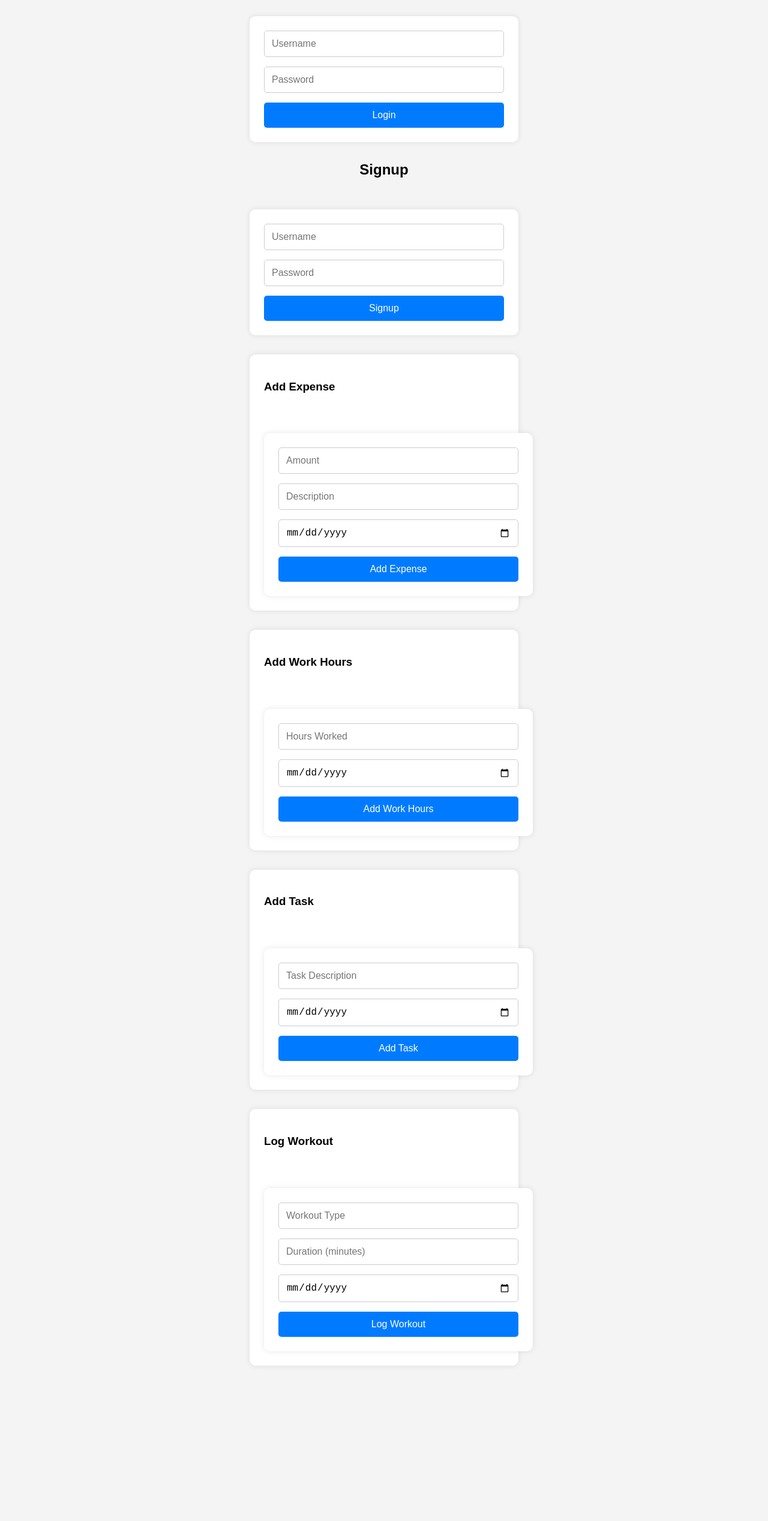
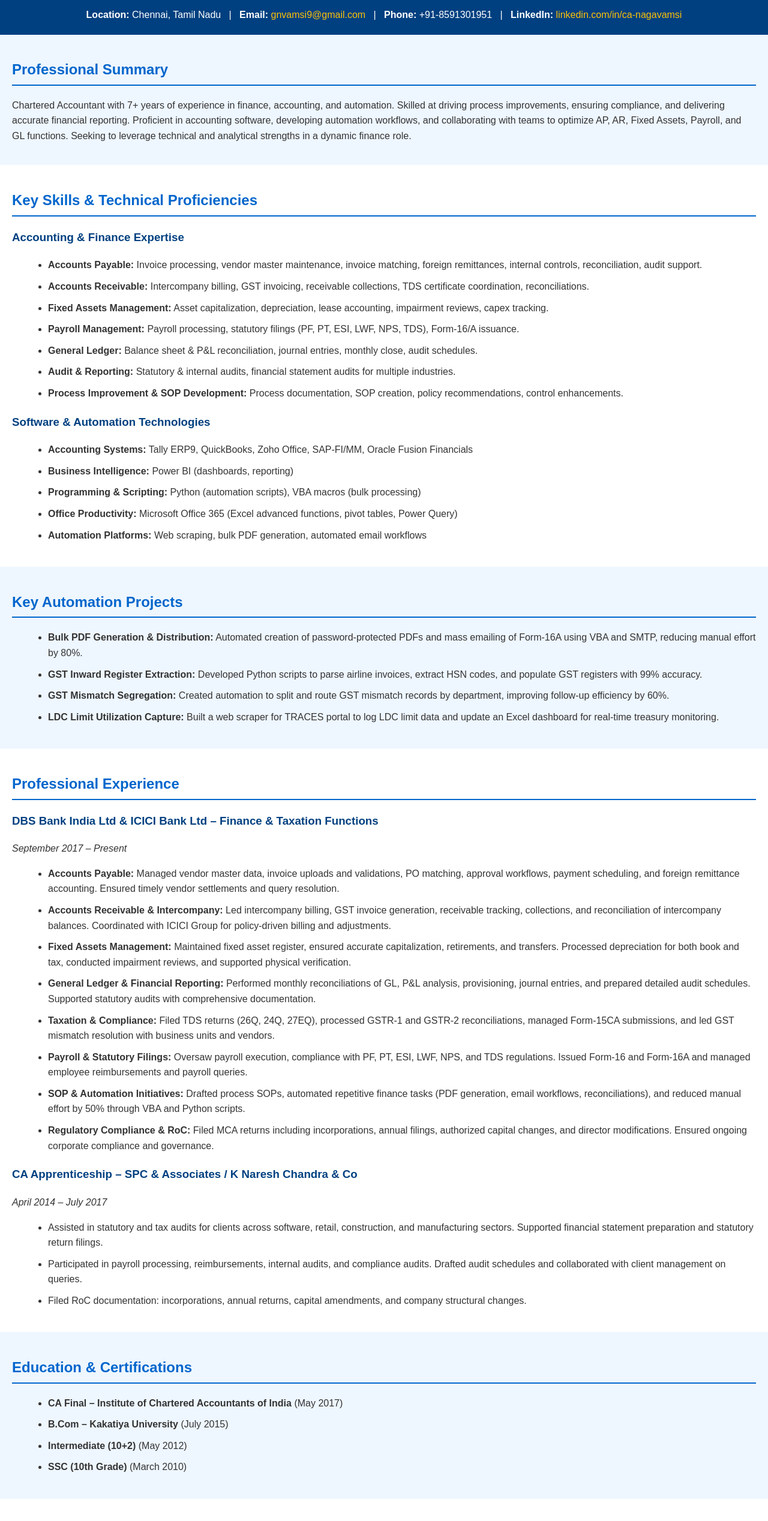
Before and after one commit to gnaganaganaga/personal-tracker, a website: page views/index.html in a window 1280 px wide. Shown: the part 117-2653 px from the top of the page at 60% size. Before the commit the page ends 2426 px from the top, so only its background shows below. Drawn offline with Linux system fonts and the light colour scheme.

Commit message:
Replaced files with updated versions

```diff
--- a/views/index.html
+++ b/views/index.html
@@ -2,126 +2,151 @@
 <html lang="en">
 <head>
   <meta charset="UTF-8" />
-  <meta name="viewport" content="width=device-width, initial-scale=1.0" />
-  <title>Tracker App</title>
+  <meta name="viewport" content="width=device-width, initial-scale=1.0"/>
+  <title>Nagavamsi Gade – Chartered Accountant | Resume</title>
   <style>
-    body {
-      font-family: sans-serif;
-      margin: 0;
-      padding: 2rem;
-      display: flex;
-      flex-direction: column;
-      align-items: center;
-      justify-content: center;
-      background: #f4f4f4;
-    }
-    form, .section {
-      display: flex;
-      flex-direction: column;
-      gap: 1rem;
-      width: 100%;
-      max-width: 400px;
-      background: white;
-      padding: 1.5rem;
-      border-radius: 10px;
-      box-shadow: 0 0 10px rgba(0,0,0,0.1);
-      margin-top: 2rem;
-    }
-    input, button, select {
-      padding: 0.75rem;
-      font-size: 1rem;
-      border: 1px solid #ccc;
-      border-radius: 5px;
-    }
-    button {
-      background: #007bff;
-      color: white;
-      border: none;
-      cursor: pointer;
-    }
-    button:hover {
-      background: #0056b3;
-    }
-    h2 {
-      margin-top: 2rem;
-    }
+    body { font-family: Arial, sans-serif; color: #333; line-height: 1.6; margin: 0; padding: 0; }
+    header { background-color: #004080; color: #fff; padding: 20px; text-align: center; }
+    header h1 { margin: 0; font-size: 2em; }
+    header h2 { margin: 5px 0 15px; font-size: 1.2em; font-weight: normal; }
+    header p { margin: 0; }
+    a { color: #ffc107; text-decoration: none; }
+    section { padding: 20px; }
+    section:nth-child(even) { background-color: #eef6ff; }
+    h2 { color: #0066cc; border-bottom: 2px solid #0066cc; padding-bottom: 5px; }
+    h3 { color: #004080; margin-top: 15px; }
+    ul { margin: 10px 0 20px 20px; }
+    ul li { margin-bottom: 10px; }
   </style>
 </head>
 <body>
-  <h2>Login</h2>
-  <form id="loginForm">
-    <input type="text" name="username" placeholder="Username" required />
-    <input type="password" name="password" placeholder="Password" required />
-    <button type="submit">Login</button>
-  </form>
+  <!-- Header Section -->
+  <header>
+    <h1>Nagavamsi Gade</h1>
+    <h2>Chartered Accountant</h2>
+    <p>
+      <strong>Location:</strong> Chennai, Tamil Nadu &nbsp; | &nbsp;
+      <strong>Email:</strong> <a href="mailto:gnvamsi9@gmail.com">gnvamsi9@gmail.com</a> &nbsp; | &nbsp;
+      <strong>Phone:</strong> +91-8591301951 &nbsp; | &nbsp;
+      <strong>LinkedIn:</strong> <a href="https://linkedin.com/in/ca-nagavamsi" target="_blank">linkedin.com/in/ca-nagavamsi</a>
+    </p>
+  </header>
 
-  <h2>Signup</h2>
-  <form id="signupForm">
-    <input type="text" name="username" placeholder="Username" required />
-    <input type="password" name="password" placeholder="Password" required />
-    <button type="submit">Signup</button>
-  </form>
+  <!-- Professional Summary / Objective -->
+  <section>
+    <h2>Professional Summary</h2>
+    <p>
+      Chartered Accountant with 7+ years of experience in finance, accounting, and automation. Skilled at driving process improvements, ensuring compliance, and delivering accurate financial reporting. Proficient in accounting software, developing automation workflows, and collaborating with teams to optimize AP, AR, Fixed Assets, Payroll, and GL functions. Seeking to leverage technical and analytical strengths in a dynamic finance role.
+    </p>
+  </section>
 
-  <div class="section">
-    <h3>Add Expense</h3>
-    <form id="expenseForm">
-      <input type="number" step="0.01" name="amount" placeholder="Amount" required />
-      <input type="text" name="description" placeholder="Description" required />
-      <input type="date" name="date" />
-      <button type="submit">Add Expense</button>
-    </form>
-  </div>
+  <!-- Key Skills & Technical Skills -->
+  <section>
+    <h2>Key Skills & Technical Proficiencies</h2>
+    <!-- Core Accounting & Finance Skills -->
+    <h3>Accounting & Finance Expertise</h3>
+    <ul>
+      <li><strong>Accounts Payable:</strong> Invoice processing, vendor master maintenance, invoice matching, foreign remittances, internal controls, reconciliation, audit support.</li>
+      <li><strong>Accounts Receivable:</strong> Intercompany billing, GST invoicing, receivable collections, TDS certificate coordination, reconciliations.</li>
+      <li><strong>Fixed Assets Management:</strong> Asset capitalization, depreciation, lease accounting, impairment reviews, capex tracking.</li>
+      <li><strong>Payroll Management:</strong> Payroll processing, statutory filings (PF, PT, ESI, LWF, NPS, TDS), Form-16/A issuance.</li>
+      <li><strong>General Ledger:</strong> Balance sheet & P&L reconciliation, journal entries, monthly close, audit schedules.</li>
+      <li><strong>Audit & Reporting:</strong> Statutory & internal audits, financial statement audits for multiple industries.</li>
+      <li><strong>Process Improvement & SOP Development:</strong> Process documentation, SOP creation, policy recommendations, control enhancements.</li>
+    </ul>
 
-  <div class="section">
-    <h3>Add Work Hours</h3>
-    <form id="workForm">
-      <input type="number" step="0.1" name="hours" placeholder="Hours Worked" required />
-      <input type="date" name="date" />
-      <button type="submit">Add Work Hours</button>
-    </form>
-  </div>
+    <!-- Software & Automation Tools -->
+    <h3>Software & Automation Technologies</h3>
+    <ul>
+      <li><strong>Accounting Systems:</strong> Tally ERP9, QuickBooks, Zoho Office, SAP-FI/MM, Oracle Fusion Financials</li>
+      <li><strong>Business Intelligence:</strong> Power BI (dashboards, reporting)</li>
+      <li><strong>Programming & Scripting:</strong> Python (automation scripts), VBA macros (bulk processing)</li>
+      <li><strong>Office Productivity:</strong> Microsoft Office 365 (Excel advanced functions, pivot tables, Power Query)</li>
+      <li><strong>Automation Platforms:</strong> Web scraping, bulk PDF generation, automated email workflows</li>
+    </ul>
+  </section>
 
-  <div class="section">
-    <h3>Add Task</h3>
-    <form id="taskForm">
-      <input type="text" name="description" placeholder="Task Description" required />
-      <input type="date" name="date" />
-      <button type="submit">Add Task</button>
-    </form>
-  </div>
+  <!-- Automation Projects -->
+  <section>
+    <h2>Key Automation Projects</h2>
+    <ul>
+      <li>
+        <strong>Bulk PDF Generation & Distribution:</strong> Automated creation of password-protected PDFs and mass emailing of Form-16A using VBA and SMTP, reducing manual effort by 80%.
+      </li>
+      <li>
+        <strong>GST Inward Register Extraction:</strong> Developed Python scripts to parse airline invoices, extract HSN codes, and populate GST registers with 99% accuracy.
+      </li>
+      <li>
+        <strong>GST Mismatch Segregation:</strong> Created automation to split and route GST mismatch records by department, improving follow-up efficiency by 60%.
+      </li>
+      <li>
+        <strong>LDC Limit Utilization Capture:</strong> Built a web scraper for TRACES portal to log LDC limit data and update an Excel dashboard for real-time treasury monitoring.
+      </li>
+    </ul>
+  </section>
 
-  <div class="section">
-    <h3>Log Workout</h3>
-    <form id="workoutForm">
-      <input type="text" name="type" placeholder="Workout Type" required />
-      <input type="number" name="duration" placeholder="Duration (minutes)" required />
-      <input type="date" name="date" />
-      <button type="submit">Log Workout</button>
-    </form>
-  </div>
+  <!-- Professional Experience -->
+  <section>
+    <h2>Professional Experience</h2>
 
-  <script>
-    async function submitForm(id, url) {
-      const form = document.getElementById(id);
-      form.addEventListener('submit', async (e) => {
-        e.preventDefault();
-        const data = Object.fromEntries(new FormData(form));
-        const res = await fetch(url, {
-          method: 'POST',
-          headers: { 'Content-Type': 'application/json' },
-          body: JSON.stringify(data)
-        });
-        alert(await res.text());
-        form.reset();
-      });
-    }
+    <!-- Combined Experience at DBS & ICICI -->
+    <div>
+      <h3>DBS Bank India Ltd & ICICI Bank Ltd – Finance & Taxation Functions</h3>
+      <p><em>September 2017 – Present</em></p>
+      <ul>
+        <li><strong>Accounts Payable:</strong> Managed vendor master data, invoice uploads and validations, PO matching, approval workflows, payment scheduling, and foreign remittance accounting. Ensured timely vendor settlements and query resolution.</li>
+        <li><strong>Accounts Receivable & Intercompany:</strong> Led intercompany billing, GST invoice generation, receivable tracking, collections, and reconciliation of intercompany balances. Coordinated with ICICI Group for policy-driven billing and adjustments.</li>
+        <li><strong>Fixed Assets Management:</strong> Maintained fixed asset register, ensured accurate capitalization, retirements, and transfers. Processed depreciation for both book and tax, conducted impairment reviews, and supported physical verification.</li>
+        <li><strong>General Ledger & Financial Reporting:</strong> Performed monthly reconciliations of GL, P&L analysis, provisioning, journal entries, and prepared detailed audit schedules. Supported statutory audits with comprehensive documentation.</li>
+        <li><strong>Taxation & Compliance:</strong> Filed TDS returns (26Q, 24Q, 27EQ), processed GSTR-1 and GSTR-2 reconciliations, managed Form-15CA submissions, and led GST mismatch resolution with business units and vendors.</li>
+        <li><strong>Payroll & Statutory Filings:</strong> Oversaw payroll execution, compliance with PF, PT, ESI, LWF, NPS, and TDS regulations. Issued Form-16 and Form-16A and managed employee reimbursements and payroll queries.</li>
+        <li><strong>SOP & Automation Initiatives:</strong> Drafted process SOPs, automated repetitive finance tasks (PDF generation, email workflows, reconciliations), and reduced manual effort by 50% through VBA and Python scripts.</li>
+        <li><strong>Regulatory Compliance & RoC:</strong> Filed MCA returns including incorporations, annual filings, authorized capital changes, and director modifications. Ensured ongoing corporate compliance and governance.</li>
+      </ul>
+    </div>
 
-    submitForm('loginForm', '/auth/login');
-    submitForm('signupForm', '/auth/signup');
-    submitForm('expenseForm', '/expenses');
-    submitForm('workForm', '/workhours');
-    submitForm('taskForm', '/tasks');
-    submitForm('workoutForm', '/workouts');
-  </script>
+    <!-- CA Apprenticeships -->
+    <div>
+      <h3>CA Apprenticeship – SPC & Associates / K Naresh Chandra & Co</h3>
+      <p><em>April 2014 – July 2017</em></p>
+      <ul>
+        <li>Assisted in statutory and tax audits for clients across software, retail, construction, and manufacturing sectors. Supported financial statement preparation and statutory return filings.</li>
+        <li>Participated in payroll processing, reimbursements, internal audits, and compliance audits. Drafted audit schedules and collaborated with client management on queries.</li>
+        <li>Filed RoC documentation: incorporations, annual returns, capital amendments, and company structural changes.</li>
+      </ul>
+    </div>
+  </section>
+
+  <!-- Education -->
+  <section>
+    <h2>Education & Certifications</h2>
+    <ul>
+      <li><strong>CA Final – Institute of Chartered Accountants of India</strong> (May 2017)</li>
+      <li><strong>B.Com – Kakatiya University</strong> (July 2015)</li>
+      <li><strong>Intermediate (10+2)</strong> (May 2012)</li>
+      <li><strong>SSC (10th Grade)</strong> (March 2010)</li>
+    </ul>
+  </section>
+
+  <!-- Achievements & Awards -->
+  <section>
+    <h2>Achievements & Awards</h2>
+    <ul>
+      <li><strong>ICICI Bank Super Achiever Award – 2019:</strong> For integrating E-Proc and i-Expense with SAP-IVIMS/SAP-FI/MM modules.</li>
+      <li><strong>Star of the Quarter Award:</strong> For excellence in process improvements and stakeholder management.</li>
+    </ul>
+  </section>
+
+  <!-- Additional Information -->
+  <section>
+    <h2>Additional Information</h2>
+    <ul>
+      <li><strong>Languages:</strong> English, Hindi, Telugu</li>
+      <li><strong>Date of Birth:</strong> June 1995</li>
+      <li><strong>Marital Status:</strong> Single</li>
+      <li><strong>Hobbies:</strong> Listening to Music, Playing Chess, Playing Cricket</li>
+      <li><strong>Address:</strong> Plot – 120 &amp; 121, Vanchinathan Street, Baby Nagar, Velachery, Chennai, Tamil Nadu - 600042</li>
+    </ul>
+  </section>
 </body>
 </html>
```
Also changed, not shown: views/index - Copy.html (added, +127 -0 lines).
